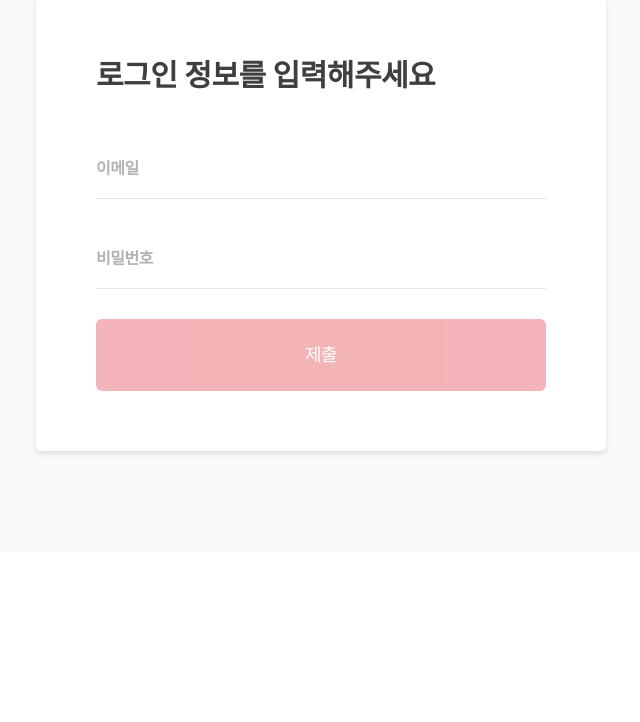
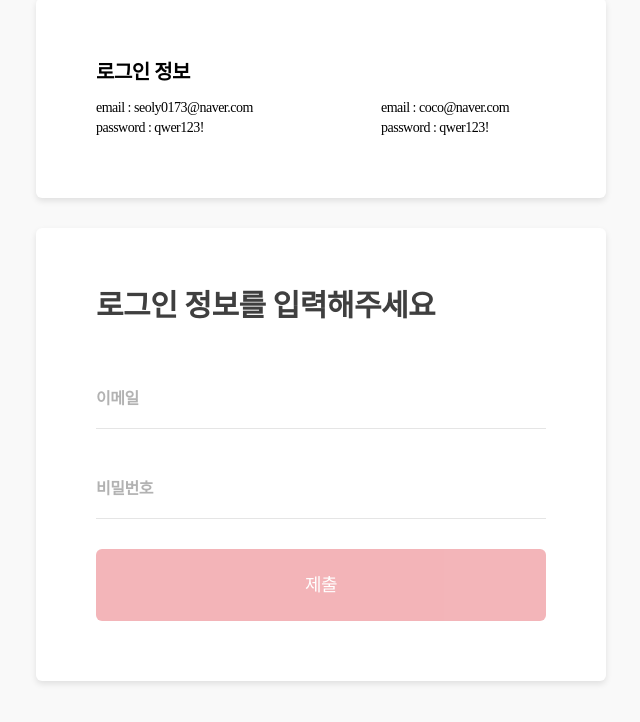
Before and after one commit to limsongeun94/bunjang_clone, a Next.js app: page /signin in a window 1280 px wide. Shown: the part 102-824 px from the top of the page, without its empty margins (319-959 px from the left). Before the commit the page ends 800 px from the top, so only its background shows below. Built offline with nearby package versions, Linux system fonts and the light colour scheme; a web font is replaced by a local one.

Commit message:
로그인 정보 기재

```diff
--- a/src/pages/signin/index.tsx
+++ b/src/pages/signin/index.tsx
@@ -17,6 +17,20 @@ export default () => {
 
   return (
     <div className="bg-[#f9f9f9] py-[100px]">
+      <div className="bg-white mx-auto mb-[30px] p-[60px]  w-[570px] rounded-md shadow-[0px_3px_6px_rgba(0,0,0,0.1)] ">
+        <div className="grid grid-cols-2 w-[570px] grid-rows-2">
+          <div className="col-span-2 text-xl font-bold">로그인 정보</div>
+          <div className="text-sm">
+            email : seoly0173@naver.com <br />
+            password : qwer123!
+          </div>
+          <div className="text-sm">
+            email : coco@naver.com <br />
+            password : qwer123!
+          </div>
+        </div>
+      </div>
+      <div>
         <form
           action="/api/login"
           method="POST"
@@ -25,6 +39,7 @@ export default () => {
           <h1 className="font-black text-3xl text-[#3f3f3f] mb-[45px]">
             로그인 정보를 입력해주세요
           </h1>
+
           <MyInput
             placeholder={"예시: bunjang@gmail.com"}
             inputType={"text"}
@@ -56,5 +71,6 @@ export default () => {
           </button>
         </form>
       </div>
+    </div>
   );
 };
```
Lines whose indentation alone changed are shown as unchanged.
